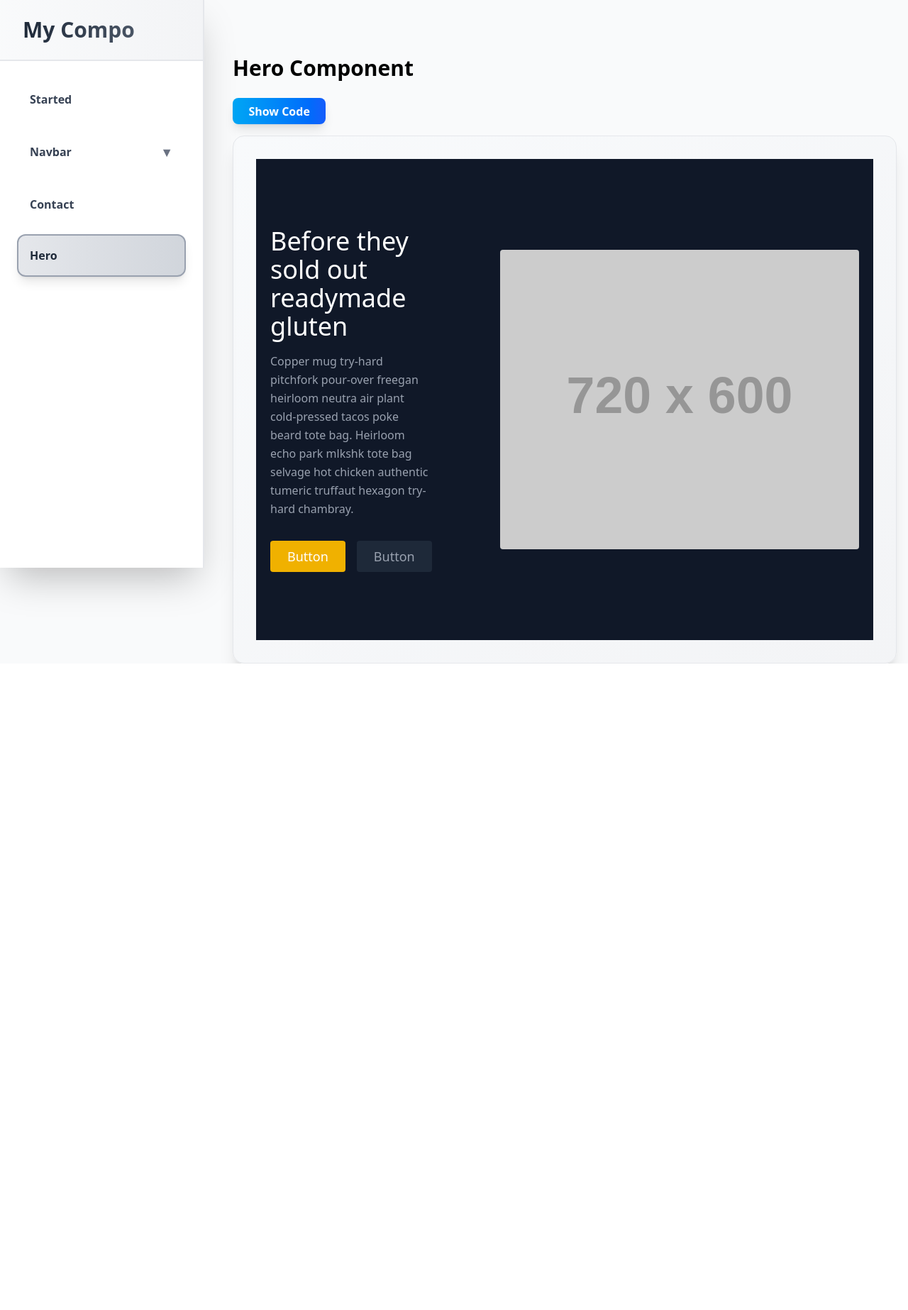
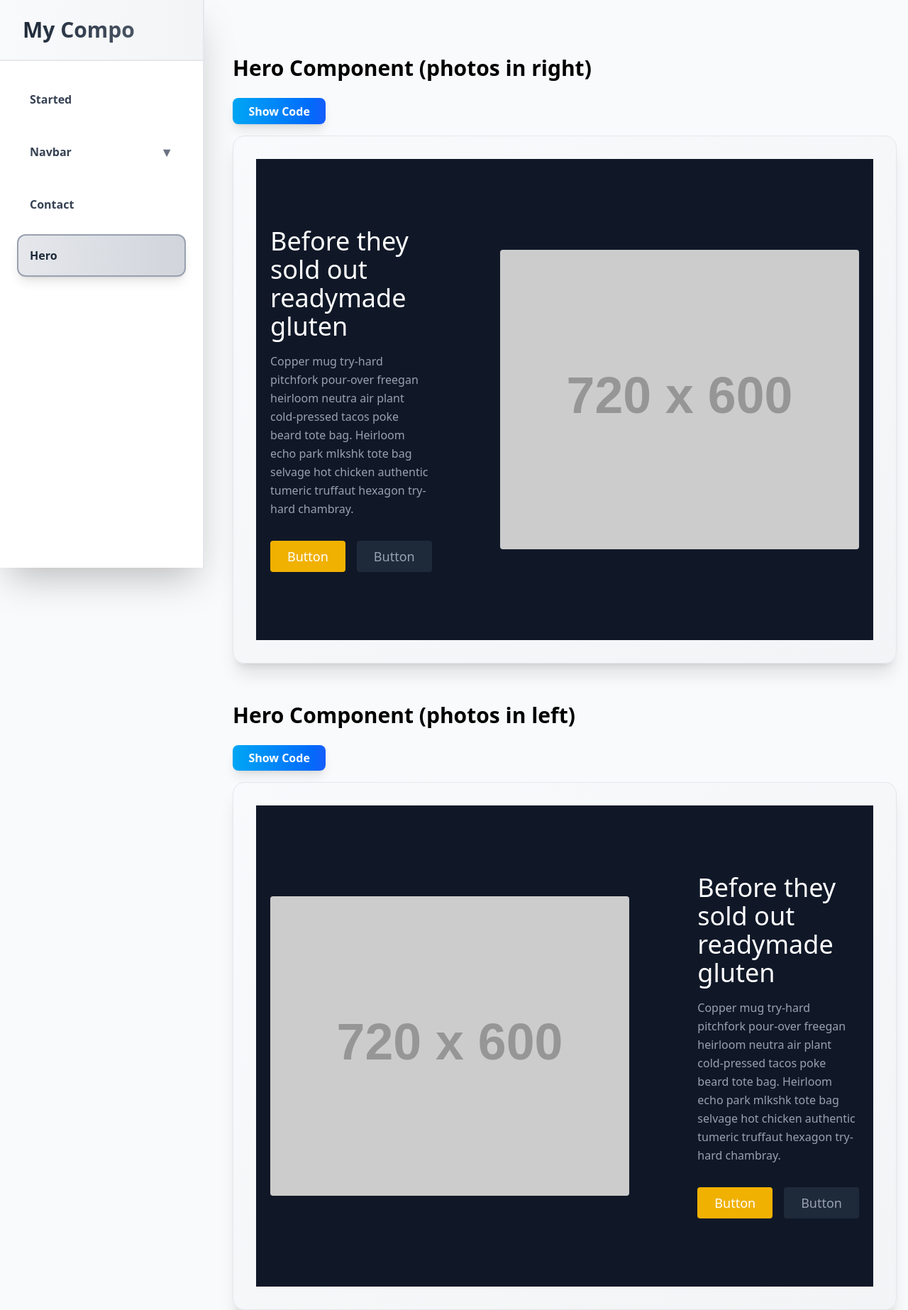
Before and after one commit to Lio3307/MyCompo-, a React (Vite) app: page /dashboard/hero in a window 1280 px wide. Shown: the whole page at 71% size. Before the commit the page ends 935 px from the top, so only its background shows below. Built offline with nearby package versions, Linux system fonts and the light colour scheme.

Commit message:
adding second hero section

```diff
--- a/src/pages/HeroSection.tsx
+++ b/src/pages/HeroSection.tsx
@@ -1,7 +1,9 @@
-import ComponentHighlight from "../components/ComponentHighlight"
+import ComponentHighlight from "../components/ComponentHighlight";
 
 const HeroSection = () => {
-    const code = `<section class="text-gray-400 bg-gray-900 body-font">
+  //hero section right side(large screen)
+
+  const code1 = `<section class="text-gray-400 bg-gray-900 body-font">
   <div class="container mx-auto flex px-5 py-24 md:flex-row flex-col items-center">
     <div class="lg:flex-grow md:w-1/2 lg:pr-24 md:pr-16 flex flex-col md:items-start md:text-left mb-16 md:mb-0 items-center text-center">
       <h1 class="title-font sm:text-4xl text-3xl mb-4 font-medium text-white">Before they sold out
@@ -17,10 +19,37 @@ const HeroSection = () => {
       <img class="object-cover object-center rounded" alt="hero" src="https://dummyimage.com/720x600">
     </div>
   </div>
-</section>`
-    return (
-        <ComponentHighlight sourceCode={code} title="Hero Component"/>
-    )
-}
+</section>`;
+  //hero section right side(large screen)
+  const code2 = `<section class="text-gray-400 bg-gray-900 body-font">
+  <div class="container mx-auto flex px-5 py-24 md:flex-row flex-col items-center">
+    <div class="lg:max-w-lg lg:w-full md:w-1/2 w-5/6 md:mb-0 mb-10">
+      <img class="object-cover object-center rounded" alt="hero" src="https://dummyimage.com/720x600">
+    </div>
+    <div class="lg:flex-grow md:w-1/2 lg:pl-24 md:pl-16 flex flex-col md:items-start md:text-left items-center text-center">
+      <h1 class="title-font sm:text-4xl text-3xl mb-4 font-medium text-white">Before they sold out
+        <br class="hidden lg:inline-block">readymade gluten
+      </h1>
+      <p class="mb-8 leading-relaxed">Copper mug try-hard pitchfork pour-over freegan heirloom neutra air plant cold-pressed tacos poke beard tote bag. Heirloom echo park mlkshk tote bag selvage hot chicken authentic tumeric truffaut hexagon try-hard chambray.</p>
+      <div class="flex justify-center">
+        <button class="inline-flex text-white bg-yellow-500 border-0 py-2 px-6 focus:outline-none hover:bg-yellow-600 rounded text-lg">Button</button>
+        <button class="ml-4 inline-flex text-gray-400 bg-gray-800 border-0 py-2 px-6 focus:outline-none hover:bg-gray-700 hover:text-white rounded text-lg">Button</button>
+      </div>
+    </div>
+  </div>
+</section>`;
+  return (
+    <>
+      <ComponentHighlight
+        sourceCode={code1}
+        title="Hero Component (photos in right)"
+      />
+      <ComponentHighlight
+        sourceCode={code2}
+        title="Hero Component (photos in left)"
+      />
+    </>
+  );
+};
 
-export default HeroSection
+export default HeroSection;
```
